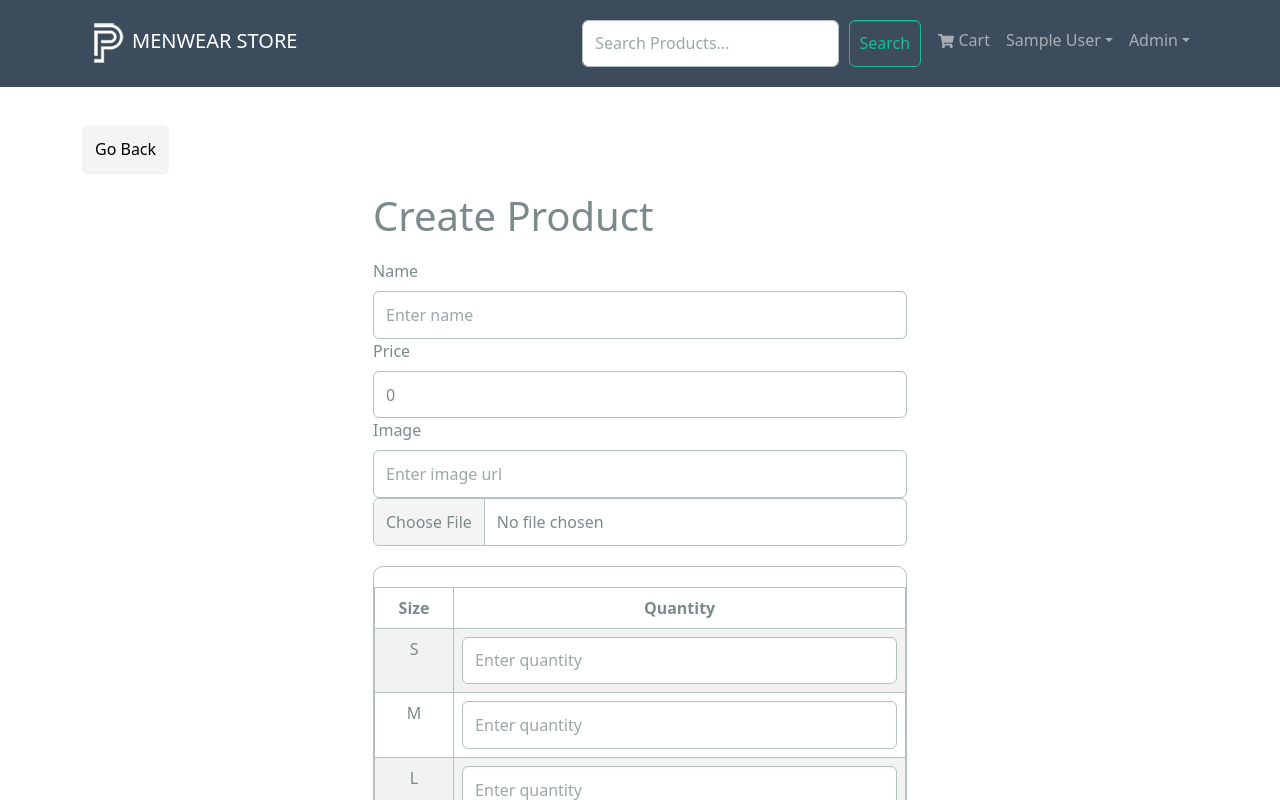
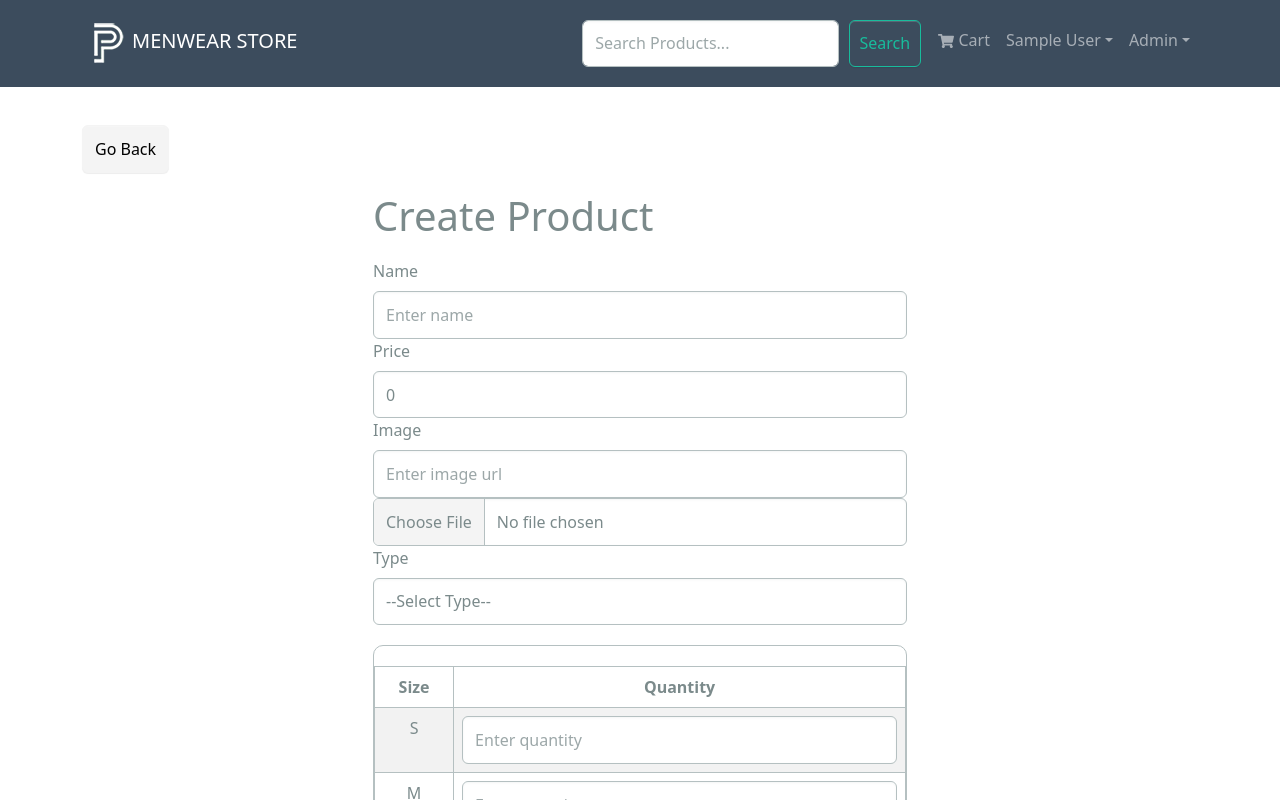
Before and after one commit to hieutran61/Menswear-Store, a React (Create React App) app in the folder frontend/: page /admin/createProduct in a window 1280 px wide. Shown: the top 800 px of the page. Built offline with nearby package versions, Linux system fonts and the light colour scheme; no server answers; sample sign-in values are in the browser's storage.

Commit message:
fix: create Type field

```diff
--- a/frontend/src/screens/admin/CreateProductScreen.jsx
+++ b/frontend/src/screens/admin/CreateProductScreen.jsx
@@ -19,7 +19,7 @@ const CreateProductScreen = () => {
   const [image, setImage] = useState('');
   const [brand, setBrand] = useState('');
   const [category, setCategory] = useState('');
-  const [countInStock, setCountInStock] = useState(0);
+  // const [countInStock, setCountInStock] = useState(0);
   const [description, setDescription] = useState('');
   const [sizeQuantities, setSizeQuantities] = useState([
     { size: 'S', quantity: '' },
@@ -47,6 +47,10 @@ const CreateProductScreen = () => {
   const [uploadProductImage, { isLoading: loadingUpload }] =
     useUploadProductImageMutation();
 
+  const handleBrandChange = (e) => {
+    setBrand(e.target.value);
+  };
+
   const navigate = useNavigate();
 
   const submitHandler = async (e) => {
@@ -58,8 +62,9 @@ const CreateProductScreen = () => {
         price: price,
         image: image,
         description: description,
-        countInStock: countInStock,
-        sizeQuantities: sizeQuantities
+        brand: brand,
+        // countInStock: countInStock,
+        sizeQuantities: sizeQuantities,
       }).unwrap();
       // NOTE: here we need to unwrap the Promise to catch any rejection in our catch block
       toast.success('Product Created');
@@ -76,8 +81,8 @@ const CreateProductScreen = () => {
       setPrice(product.price);
       setImage(product.image);
       setBrand(product.brand);
-      setCategory(product.category);
-      setCountInStock(product.countInStock);
+      // setCategory(product.category);
+      // setCountInStock(product.countInStock);
       setDescription(product.description);
       setSizeQuantities(product.sizeQuantities);
     }
@@ -154,6 +159,19 @@ const CreateProductScreen = () => {
                 onChange={(e) => setBrand(e.target.value)}
               ></Form.Control>
             </Form.Group> */}
+
+          <Form.Group controlId='brand'>
+            <Form.Label>Type</Form.Label>
+            <Form.Control
+              as='select'
+              value={brand}
+              onChange={handleBrandChange}
+            >
+              <option value=''>--Select Type--</option>
+              <option value='Quần'>Quần</option>
+              <option value='Áo'>Áo</option>
+            </Form.Control>
+          </Form.Group>
 
           <div
             className='table-responsive'
--- a/frontend/src/screens/admin/ProductEditScreen.jsx
+++ b/frontend/src/screens/admin/ProductEditScreen.jsx
@@ -18,8 +18,6 @@ const ProductEditScreen = () => {
   const [price, setPrice] = useState(0);
   const [image, setImage] = useState('');
   const [brand, setBrand] = useState('');
-  const [category, setCategory] = useState('');
-  const [countInStock, setCountInStock] = useState(0);
   const [description, setDescription] = useState('');
   const [sizeQuantities, setSizeQuantities] = useState([
     { size: 'S', quantity: '' },
@@ -47,6 +45,10 @@ const ProductEditScreen = () => {
   const [uploadProductImage, { isLoading: loadingUpload }] =
     useUploadProductImageMutation();
 
+  const handleBrandChange = (e) => {
+    setBrand(e.target.value);
+  };
+
   const navigate = useNavigate();
 
   const submitHandler = async (e) => {
@@ -58,11 +60,8 @@ const ProductEditScreen = () => {
         price,
         image,
         brand,
-        category,
         description,
-        countInStock,
-        sizeQuantities
-
+        sizeQuantities,
       }).unwrap(); // NOTE: here we need to unwrap the Promise to catch any rejection in our catch block
       toast.success('Product updated');
       refetch();
@@ -78,8 +77,6 @@ const ProductEditScreen = () => {
       setPrice(product.price);
       setImage(product.image);
       setBrand(product.brand);
-      setCategory(product.category);
-      setCountInStock(product.countInStock);
       setDescription(product.description);
       // setSizeQuantities(product.sizeQuantities);
     }
@@ -147,15 +144,18 @@ const ProductEditScreen = () => {
               {loadingUpload && <Loader />}
             </Form.Group>
 
-            {/* <Form.Group controlId='brand'>
-              <Form.Label>Brand</Form.Label>
+            <Form.Group controlId='brand'>
+              <Form.Label>Type</Form.Label>
               <Form.Control
-                type='text'
-                placeholder='Enter brand'
+                as='select'
                 value={brand}
-                onChange={(e) => setBrand(e.target.value)}
-              ></Form.Control>
-            </Form.Group> */}
+                onChange={handleBrandChange}
+              >
+                <option value=''>--Select Type--</option>
+                <option value='Quần'>Quần</option>
+                <option value='Áo'>Áo</option>
+              </Form.Control>
+            </Form.Group>
 
             <div
               className='table-responsive'
@@ -207,26 +207,6 @@ const ProductEditScreen = () => {
               </Table>
             </div>
 
-            {/* <Form.Group controlId='countInStock'>
-              <Form.Label>Count In Stock</Form.Label>
-              <Form.Control
-                type='number'
-                placeholder='Enter countInStock'
-                value={countInStock}
-                onChange={(e) => setCountInStock(e.target.value)}
-              ></Form.Control>
-            </Form.Group> */}
-
-            {/* <Form.Group controlId='category'>
-              <Form.Label>Category</Form.Label>
-              <Form.Control
-                type='text'
-                placeholder='Enter category'
-                value={category}
-                onChange={(e) => setCategory(e.target.value)}
-              ></Form.Control>
-            </Form.Group> */}
-
             <Form.Group controlId='description'>
               <Form.Label>Description</Form.Label>
               <Form.Control
```
